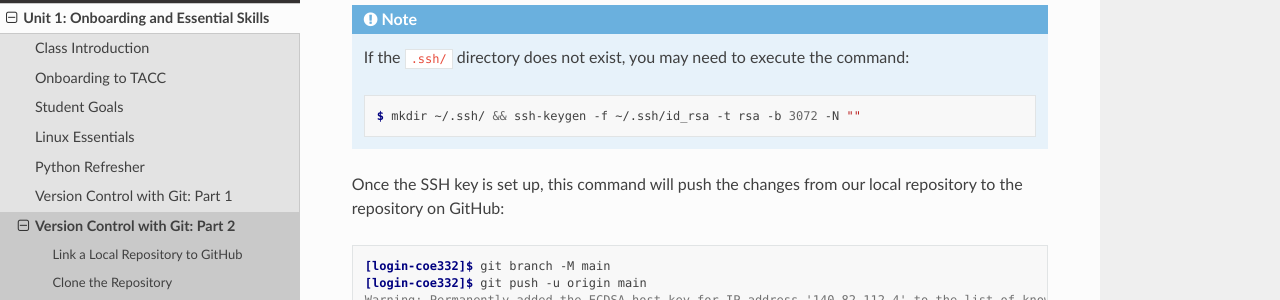
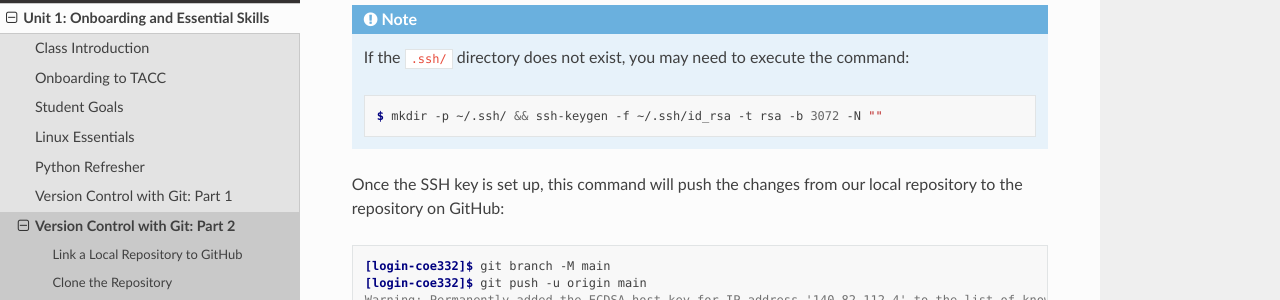
Before and after one commit to TACC/coe-332-sp23, a Sphinx documentation site: the page built from docs/unit01/version_control_2.rst, in a window 1280 px wide and 900 px high, scrolled down 1738 px. Shown: the part 151-451 px from the top of the window. Built offline with Sphinx 7.4.7 and the Read the Docs theme 2.0.0, drawn with Linux system fonts in a browser that asks for light colours.

```diff
--- a/docs/unit01/version_control_2.rst
+++ b/docs/unit01/version_control_2.rst
@@ -89,7 +89,7 @@ You can find it by executing the command:
 
    .. code-block:: console
 
-      $ mkdir ~/.ssh/ && ssh-keygen -f ~/.ssh/id_rsa -t rsa -b 3072 -N ""
+      $ mkdir -p ~/.ssh/ && ssh-keygen -f ~/.ssh/id_rsa -t rsa -b 3072 -N ""
 
 Once the SSH key is set up, this command will push the changes from our local
 repository to the repository on GitHub:
```
